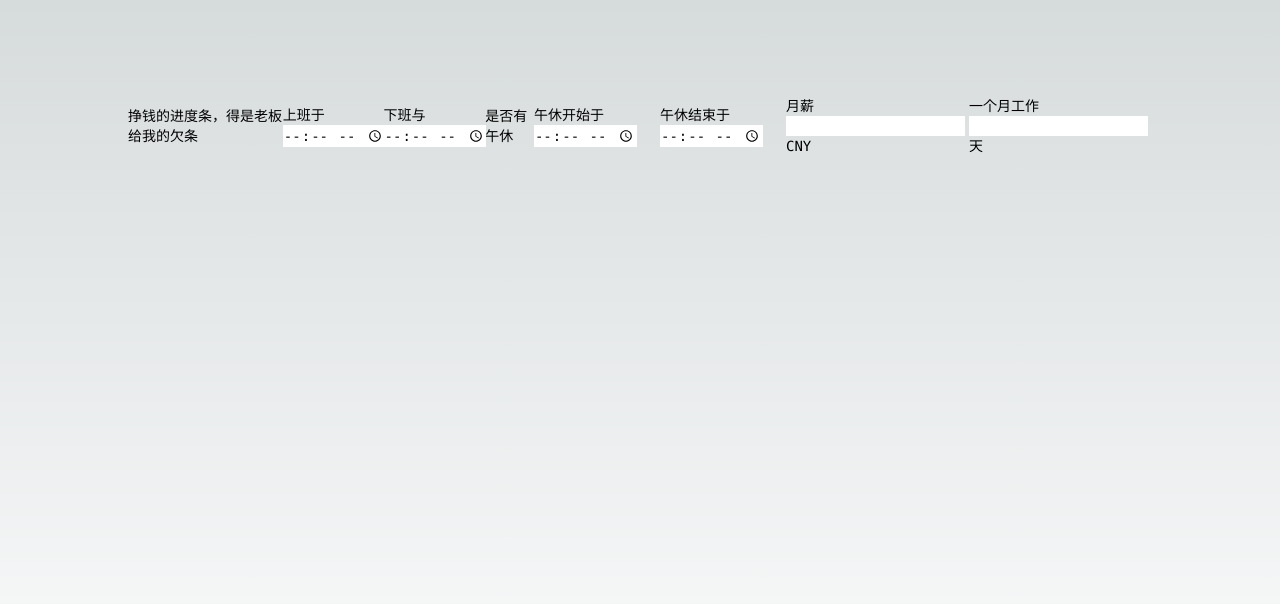
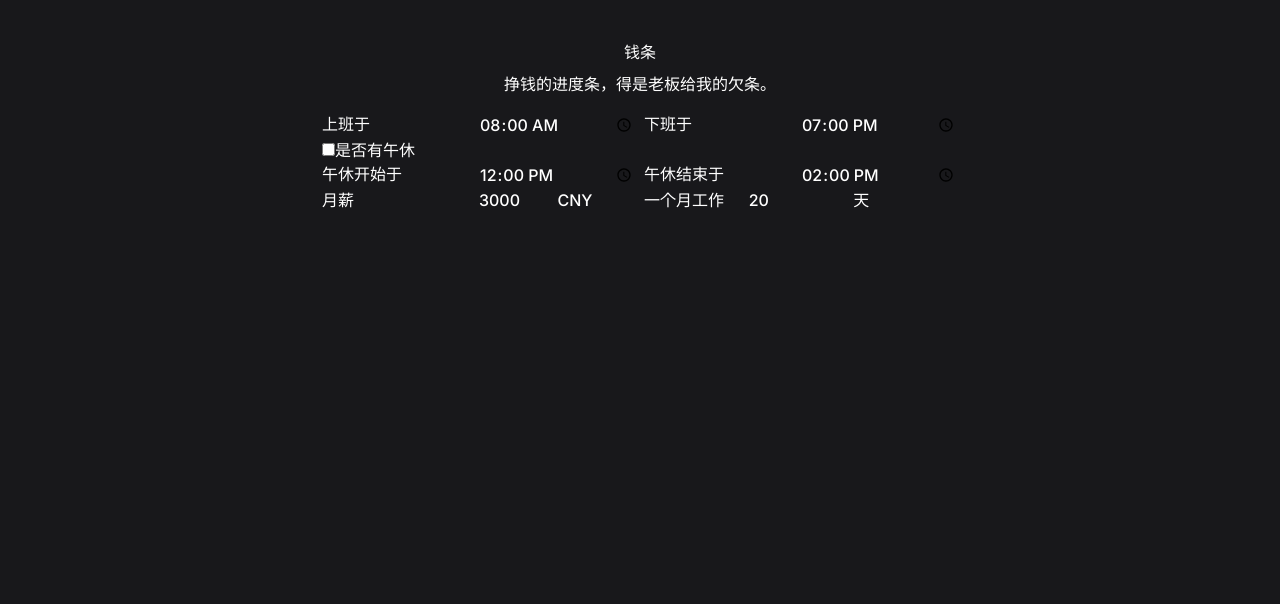
Before and after one commit to pingfury108/MoneyProgress, a Next.js app: page / in a window 1280 px wide. Shown: the top 604 px of the page. Built offline with nearby package versions, Linux system fonts and the light colour scheme.

Commit message:
fix app page

```diff
--- a/app/globals.css
+++ b/app/globals.css
@@ -2,32 +2,14 @@
 @tailwind components;
 @tailwind utilities;
 
-:root {
-  --foreground-rgb: 0, 0, 0;
-  --background-start-rgb: 214, 219, 220;
-  --background-end-rgb: 255, 255, 255;
+body {
+  background-color: rgb(24 24 27);
+  color: white;
+  font-family: ui-monospace, SFMono-Regular, Menlo, Monaco, Consolas, "Liberation Mono", "Courier New", monospace;
+  font-weight: 500;
 }
 
-@media (prefers-color-scheme: dark) {
-  :root {
-    --foreground-rgb: 255, 255, 255;
-    --background-start-rgb: 0, 0, 0;
-    --background-end-rgb: 0, 0, 0;
-  }
+input {
+  background-color: rgb(24 24 27);
+  color: white;
 }
-
-body {
-  color: rgb(var(--foreground-rgb));
-  background: linear-gradient(
-      to bottom,
-      transparent,
-      rgb(var(--background-end-rgb))
-    )
-    rgb(var(--background-start-rgb));
-}
-
-@layer utilities {
-  .text-balance {
-    text-wrap: balance;
-  }
-}
--- a/app/layout.tsx
+++ b/app/layout.tsx
@@ -16,7 +16,7 @@ export default function RootLayout({
 }>) {
     return (
         <html lang="en">
-      <body className={inter.className}>{children}</body>
+            <body className={inter.className} >{children}</body>
         </html>
     );
 }
--- a/app/page.tsx
+++ b/app/page.tsx
@@ -2,50 +2,68 @@ import Image from "next/image";
 
 export default function Home() {
   return (
-    <main className="flex min-h-screen flex-col items-center justify-between p-24">
-      <div className="z-10 w-full max-w-5xl items-center justify-between font-mono text-sm lg:flex">
-        <div>
-          挣钱的进度条，得是老板给我的欠条
+    <main className="container">
+      <div className="container text-center pt-10">
+        <h3>钱条</h3>
       </div>
-
-        <div className="grid grid-cols-2 place-items-center">
-          <div className="col-span-1">
-            <label>上班于</label>
-            <input type="time"></input>
+      <div className="container text-center w-full py-2">
+        挣钱的进度条，得是老板给我的欠条。
       </div>
-          <div className="col-span-1">
-            <label>下班与</label>
-            <input type="time"></input>
+      <div className="container py-2">
+        <div className="grid grid-cols-4 gap-2">
+          <div className="container col-end-3">
+            <div className="grid grid-cols-2">
+              <label >上班于</label>
+              <input type="time" defaultValue={"08:00"}></input>
+            </div>
+          </div>
+          <div className="container col-start-3">
+            <div className="grid grid-cols-2">
+              <label>下班于</label>
+              <input type="time" defaultValue={"19:00"}></input>
+            </div>
+          </div>
+        </div>
+        <div className="grid grid-cols-4 gap-2">
+          <div className="col-end-3">
+            <input type="checkbox"></input>
+            <span>是否有午休</span>
+          </div>
+        </div>
+        <div className="grid grid-cols-4 gap-2">
+          <div className="container col-end-3">
+            <div className="grid grid-cols-2">
+              <label>午休开始于</label>
+              <input type="time" defaultValue={"12:00"}></input>
+            </div>
+          </div>
+          <div className="container col-start-3">
+            <div className="grid grid-cols-2">
+              <label>午休结束于</label>
+              <input type="time" defaultValue={"14:00"}></input>
+            </div>
           </div>
         </div>
 
-        <div>是否有午休</div>
-
+        <div className="grid grid-cols-4 gap-2">
+          <div className="container col-end-3">
             <div className="grid grid-cols-2">
-          <div >
-            <label>午休开始于 </label>
-            <input type="time"></input>
-          </div>
-          <div>
-            <label>午休结束于</label>
-            <input type="time"></input>
+              <div>月薪</div>
+              <div className="grid grid-cols-2">
+                <input type="number" defaultValue={3000}></input>
+                <span>CNY</span>
               </div>
             </div>
-
-        <div className="grid grid-cols-2">
-          <div>
-            <label>月薪</label>
-            <input type="number"></input>
-            <label>CNY</label>
           </div>
-
-          <div>
+          <div className="container col-start-3">
+            <div className="grid grid-cols-3">
               <span>一个月工作</span>
-            <input type="number"></input>
+              <input type="number" defaultValue={20}></input>
               <span>天</span>
             </div>
           </div>
         </div>
-    </main>
+      </div >
+    </main >
   );
 }
```
Lines whose indentation alone changed are shown as unchanged.
